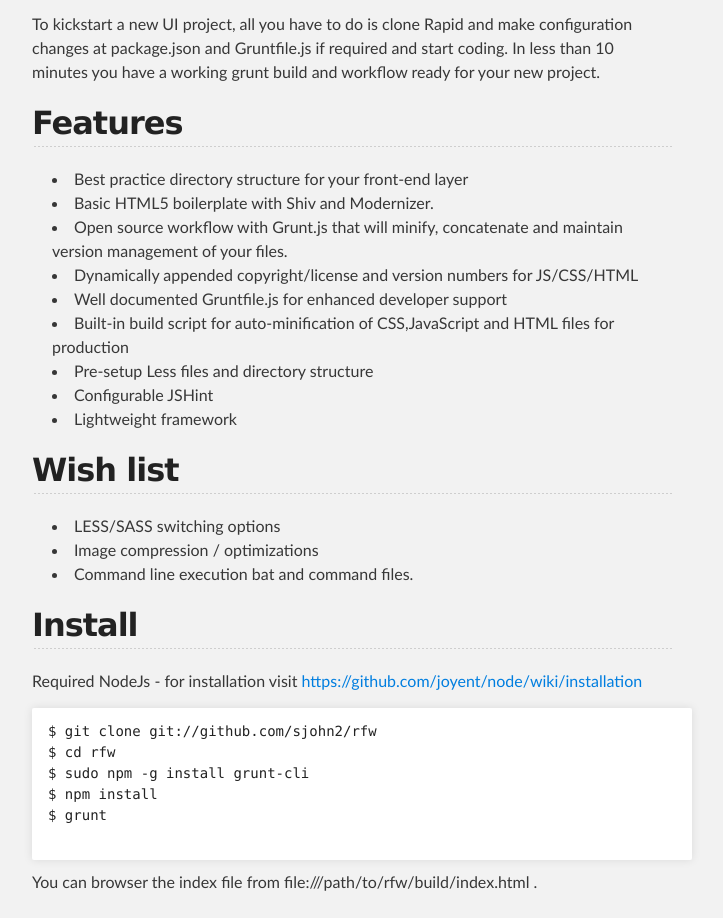
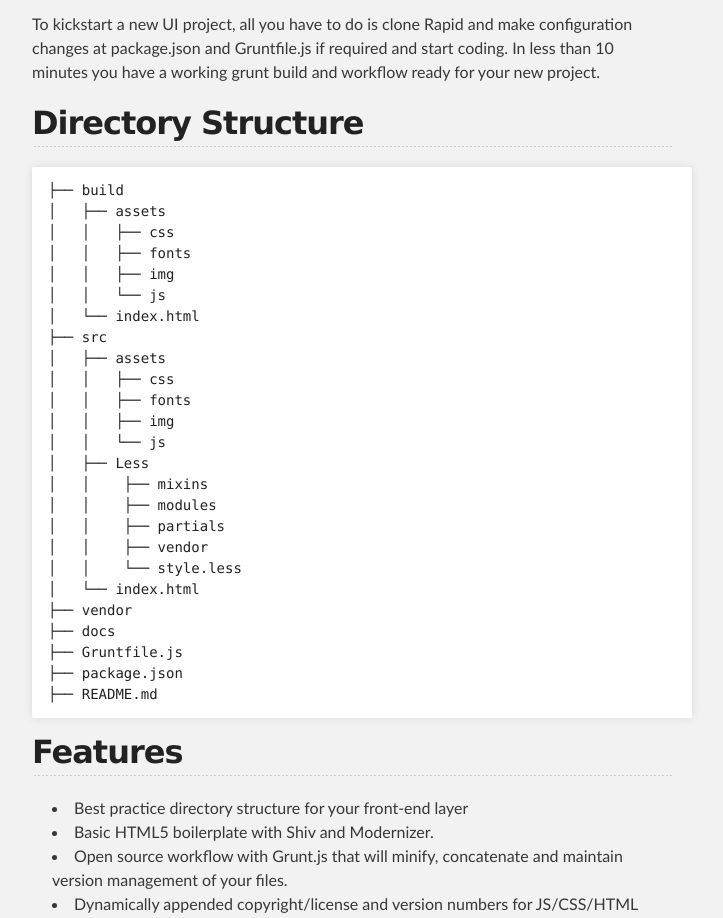
Before and after one commit to sjohn2/rfw, a plain HTML site: page index.html in a window 1280 px wide. Shown: the part 688-1606 px from the top of the page, without its empty margins (288-1011 px from the left). Drawn offline with Linux system fonts and the light colour scheme.

```diff
--- a/index.html
+++ b/index.html
@@ -42,6 +42,36 @@
 <p>The framework is intended to provide the best practice directory structure and easy to use grunt build and workflow for your front-layer of the website or single page application (SPA) project. Rapid supports JS task running, build process with version management, auto minification, file concatenation , Less css pre-processor compilation and HTML5 boilerplate framework.</p>
 
 <p>To kickstart a new UI project, all you have to do is clone Rapid and make configuration changes at package.json and Gruntfile.js if required and start coding.  In less than 10 minutes you have a working grunt build and workflow ready for your new project. </p>
+
+<h2>
+<a name="directory-structure" class="anchor" href="#directory-structure"><span class="octicon octicon-link"></span></a>Directory Structure</h2>
+
+<pre><code>├── build
+│   ├── assets
+│   │   ├── css
+│   │   ├── fonts
+│   │   ├── img
+│   │   └── js
+│   └── index.html
+├── src
+│   ├── assets
+│   │   ├── css
+│   │   ├── fonts
+│   │   ├── img
+│   │   └── js
+│   ├── Less
+│   │    ├── mixins
+│   │    ├── modules
+│   │    ├── partials
+│   │    ├── vendor
+│   │    └── style.less
+│   └── index.html
+├── vendor
+├── docs
+├── Gruntfile.js
+├── package.json
+├── README.md
+</code></pre>
 
 <h2>
 <a name="features" class="anchor" href="#features"><span class="octicon octicon-link"></span></a>Features</h2>
```
Also changed, not shown: params.json (+1 -1 lines).
